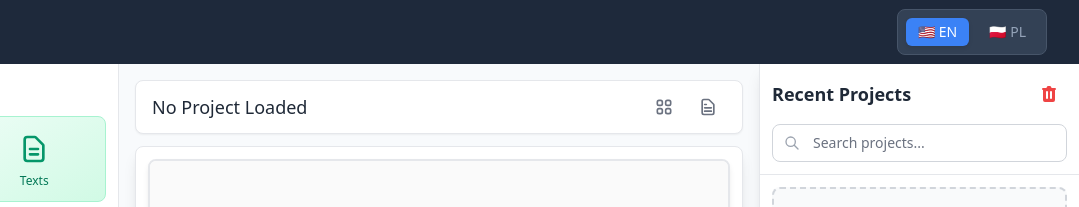
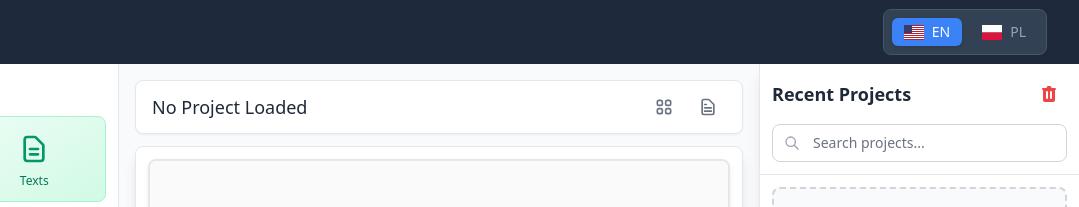
Before and after one commit to OdynPL/DiaVinci, a website: page index.html in a window 1280 px wide. Shown: the top 207 px of the page, 201-1280 px from the left. Drawn offline with nearby package versions, Linux system fonts and the light colour scheme.

Commit message:
Add USA and PL flags to be visible at the language switch

```diff
--- a/app.js
+++ b/app.js
@@ -111,6 +111,8 @@ document.addEventListener('DOMContentLoaded', async function() {
         // Initialize terminal service
         window.terminalService = container.resolve('terminalService'); // Make globally accessible
 
+        // Language service should auto-initialize from its own DOMContentLoaded event
+
         // Make container globally accessible for dialogs
         window.container = container;
 
--- a/index.html
+++ b/index.html
@@ -44,11 +44,11 @@
             <div class="flex items-center">
                 <div class="language-switcher bg-slate-700 rounded-lg p-2 flex items-center space-x-2 border border-slate-600">
                     <button id="lang-en" class="language-btn active flex items-center space-x-1 px-3 py-1 rounded-md transition-all duration-200 text-sm font-medium">
-                        <span class="flag-icon">🇺🇸</span>
+                        <span class="flag-icon" title="English">🇺🇸</span>
                         <span>EN</span>
                     </button>
                     <button id="lang-pl" class="language-btn flex items-center space-x-1 px-3 py-1 rounded-md transition-all duration-200 text-sm font-medium">
-                        <span class="flag-icon">🇵🇱</span>
+                        <span class="flag-icon" title="Polski">🇵🇱</span>
                         <span>PL</span>
                     </button>
                 </div>
--- a/src/core/LanguageService.js
+++ b/src/core/LanguageService.js
@@ -354,6 +354,9 @@ function initializeLanguage() {
     // Get stored language
     currentLanguage = getStoredLanguage();
 
+    // Check if emoji flags are supported, if not use SVG fallback
+    checkEmojiFlagSupport();
+
     // Setup language switcher buttons
     const enBtn = document.getElementById('lang-en');
     const plBtn = document.getElementById('lang-pl');
@@ -371,9 +374,51 @@ function initializeLanguage() {
     updateLanguageButtons();
 }
 
+// Check if emoji flags are supported and provide fallback
+function checkEmojiFlagSupport() {
+    const canvas = document.createElement('canvas');
+    const ctx = canvas.getContext('2d');
+    canvas.width = canvas.height = 1;
+
+    // Try to draw US flag emoji
+    ctx.textBaseline = 'top';
+    ctx.font = '32px Arial';
+    ctx.fillText('🇺🇸', 0, 0);
+
+    // If the emoji is not supported, it will render as two separate characters
+    // In that case, we'll use SVG flags
+    const imageData = ctx.getImageData(0, 0, 1, 1).data;
+    const isMonochrome = imageData[0] === imageData[1] && imageData[1] === imageData[2];
+
+    if (isMonochrome) {
+        // Emoji flags not supported, use SVG fallback
+        document.body.classList.add('no-emoji-flags');
+
+        // Replace emoji with SVG images
+        const enFlag = document.querySelector('#lang-en .flag-icon');
+        const plFlag = document.querySelector('#lang-pl .flag-icon');
+
+        if (enFlag) {
+            enFlag.innerHTML = '<img src="Resources/flags/us.svg" alt="EN" width="20" height="15" style="vertical-align: middle;">';
+        }
+
+        if (plFlag) {
+            plFlag.innerHTML = '<img src="Resources/flags/pl.svg" alt="PL" width="20" height="15" style="vertical-align: middle;">';
+        }
+    }
+}
+
 // Initialize when DOM is loaded
 if (document.readyState === 'loading') {
     document.addEventListener('DOMContentLoaded', initializeLanguage);
 } else {
     initializeLanguage();
 }
+
+// Export LanguageService object for global access
+window.LanguageService = {
+    t: t,
+    switchLanguage: switchLanguage,
+    getCurrentLanguage: () => currentLanguage,
+    init: initializeLanguage
+};
--- a/styles.css
+++ b/styles.css
@@ -627,8 +627,41 @@ input[type="text"]:focus {
 }
 
 .flag-icon {
-    font-size: 14px;
+    font-size: 16px;
     line-height: 1;
+    display: inline-block;
+    margin-right: 4px;
+    font-family: "Segoe UI Emoji", "Noto Color Emoji", "Apple Color Emoji", sans-serif;
+    text-rendering: optimizeLegibility;
+    -webkit-font-feature-settings: "liga" on;
+    font-feature-settings: "liga" on;
+    min-width: 20px;
+    text-align: center;
+}
+
+/* Fallback for systems that don't support emoji flags */
+@supports not (font-family: "Segoe UI Emoji") {
+    .language-btn[id="lang-en"] .flag-icon {
+        background-image: url('Resources/flags/us.svg');
+        background-size: 20px 15px;
+        background-repeat: no-repeat;
+        background-position: center;
+        width: 20px;
+        height: 15px;
+        text-indent: -9999px;
+        overflow: hidden;
+    }
+
+    .language-btn[id="lang-pl"] .flag-icon {
+        background-image: url('Resources/flags/pl.svg');
+        background-size: 20px 15px;
+        background-repeat: no-repeat;
+        background-position: center;
+        width: 20px;
+        height: 15px;
+        text-indent: -9999px;
+        overflow: hidden;
+    }
 }
 
 /* Responsive adjustments for language switcher */
```
Also changed, not shown: Resources/flags/pl.svg (added), Resources/flags/us.svg (added).
